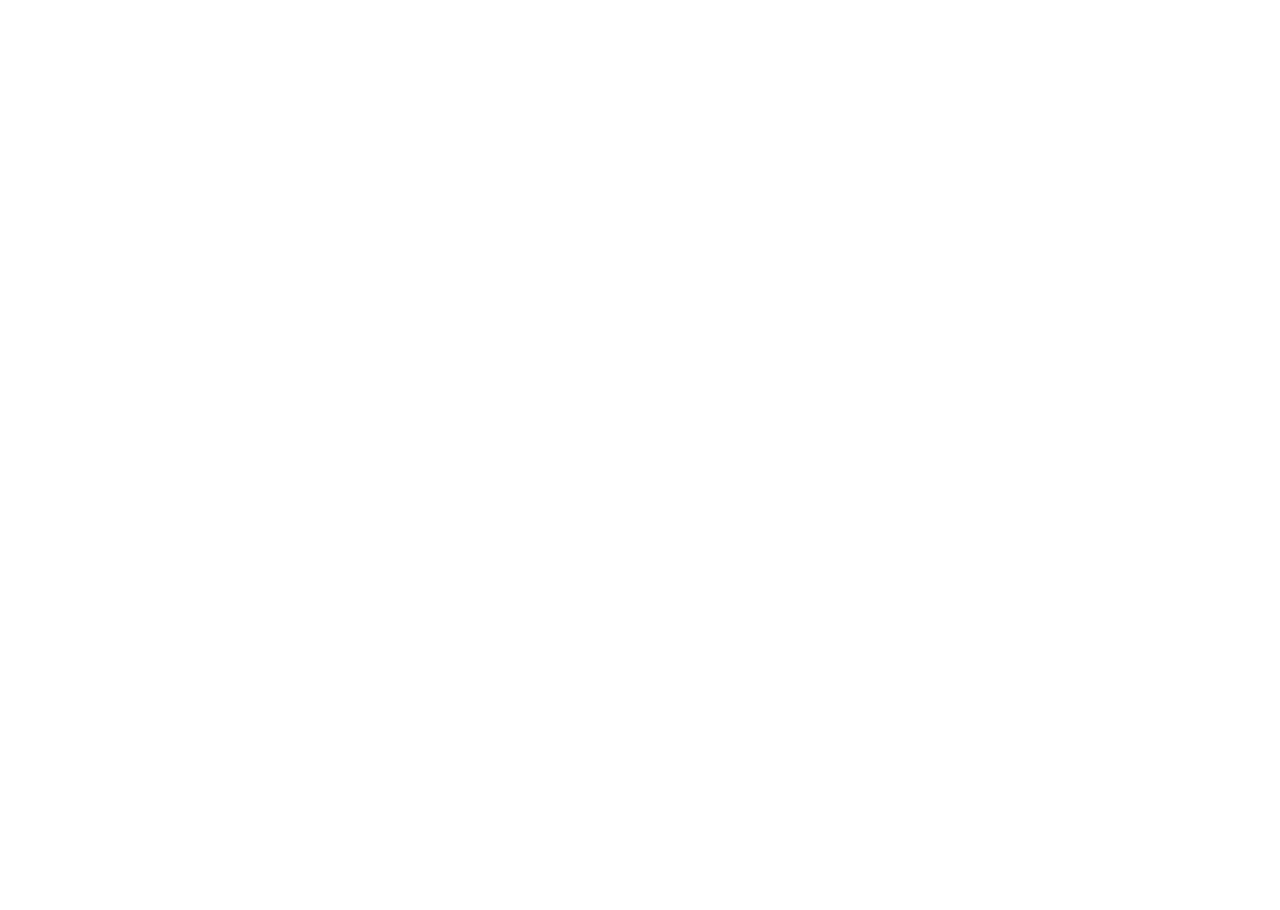
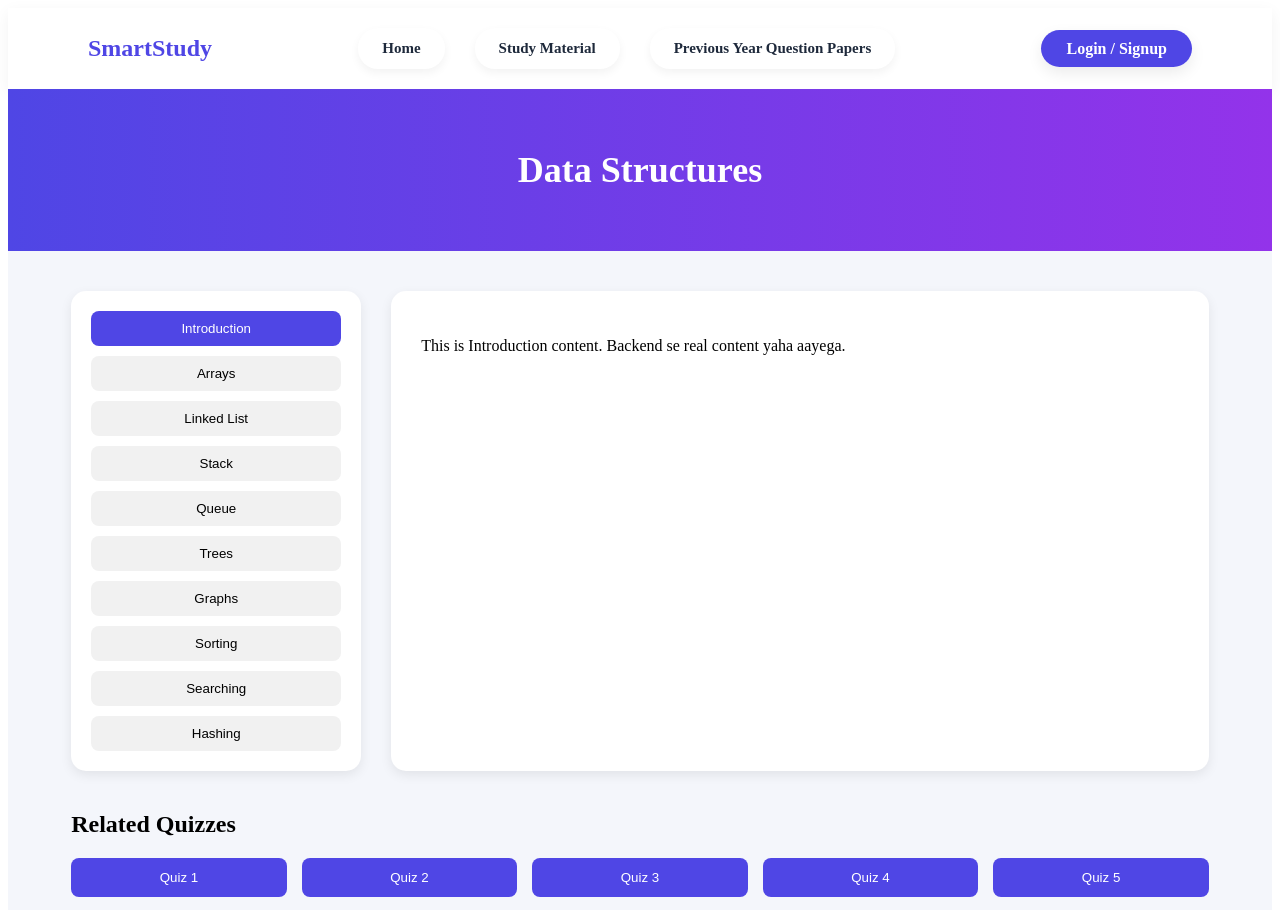
Before and after one commit to Anushas-hub/FinalProject, a React (Vite) app in the folder frontend/: page /study-material/1 in a window 1280 px wide. Before the commit this address had no page. Shown: the top 910 px of the page. Before the commit the page ends 800 px from the top, so only its background shows below. Built offline with nearby package versions, Linux system fonts and the light colour scheme.

Commit message:
improved some UI pages

```diff
--- a/frontend/src/App.jsx
+++ b/frontend/src/App.jsx
@@ -10,10 +10,12 @@ import StudentDashboard from "./pages/StudentDashboard";
 import HomeStudyMaterial from "./pages/HomeStudyMaterial";
 import AuthorDashboard from "./pages/AuthorDashboard";
 import PreviousYearQuestions from "./pages/PreviousYearQuestions";
+import TopicContent from "./pages/TopicContent";
 
 function App() {
   return (
     <Routes>
+      <Route path="/study-material/:id" element={<TopicContent />} />
       <Route path="/previous-year-questions" element={<PreviousYearQuestions />} />
       <Route path="/author-dashboard" element={<AuthorDashboard />} />
       <Route path="/" element={<Home />} />
--- a/frontend/src/pages/StudentDashboard.jsx
+++ b/frontend/src/pages/StudentDashboard.jsx
@@ -154,8 +154,9 @@ const styles = {
  hero: {
   background: "#4f46e5",
   color: "#ffffff",
-  padding: "18px 60px",   // 👈 pehle 50px tha, ab compact
+  padding: "18px 20px",
   display: "flex",
+  flexWrap: "wrap",
   justifyContent: "space-between",
   alignItems: "center",
 },
@@ -184,12 +185,14 @@ const styles = {
   /* MAIN */
  wrapper: {
   display: "flex",
-  marginTop: "25px",   // 👈 ye 1-2 line ka gap dega
-  padding: "0 40px",   // optional: thoda side breathing space
+  flexWrap: "wrap",
+  marginTop: "25px",
+  padding: "0 20px",
 },
 
  sidebar: {
   width: "260px",
+  minWidth: "220px",
   background: "#ffffff",
   padding: "30px 20px",
   boxShadow: "4px 0 15px rgba(0,0,0,0.05)",
@@ -286,7 +289,7 @@ const styles = {
 
   cardGrid: {
   display: "grid",
-    gridTemplateColumns: "repeat(2, 1fr)",
+  gridTemplateColumns: "repeat(auto-fit, minmax(250px, 1fr))",
   gap: "25px",
 },
 
--- /dev/null
+++ b/frontend/src/pages/TopicContent.css
@@ -0,0 +1,104 @@
+.topic-container {
+  min-height: 100vh;
+  background: #f4f6fb;
+  padding-bottom: 60px;
+}
+
+/* 🔵 Header */
+.topic-header {
+  background: linear-gradient(to right, #4f46e5, #9333ea);
+  padding: 60px 20px;
+  text-align: center;
+  color: white;
+}
+
+.topic-header h1 {
+  margin: 0;
+  font-size: 36px;
+}
+
+.module-preview span {
+  background: rgba(255, 255, 255, 0.2);
+  padding: 6px 12px;
+  margin: 5px;
+  border-radius: 15px;
+  font-size: 14px;
+}
+
+/* 🧭 Body */
+.topic-body {
+  display: flex;
+  width: 90%;
+  margin: 40px auto;
+  gap: 30px;
+}
+
+/* Sidebar */
+.module-sidebar {
+  width: 250px;
+  background: white;
+  padding: 20px;
+  border-radius: 15px;
+  box-shadow: 0 4px 12px rgba(0, 0, 0, 0.08);
+  display: flex;
+  flex-direction: column;
+  gap: 10px;
+}
+
+.module-sidebar button {
+  padding: 10px;
+  border: none;
+  border-radius: 8px;
+  cursor: pointer;
+  background: #f1f1f1;
+  transition: 0.3s;
+}
+
+.module-sidebar button:hover {
+  background: #4f46e5;
+  color: white;
+}
+
+.active-module {
+  background: #4f46e5 !important;
+  color: white;
+}
+
+/* Content */
+.module-content {
+  flex: 1;
+  background: white;
+  padding: 30px;
+  border-radius: 15px;
+  box-shadow: 0 4px 12px rgba(0, 0, 0, 0.08);
+}
+
+/* 🧠 Quiz */
+.quiz-section {
+  width: 90%;
+  margin: auto;
+}
+
+.quiz-section h2 {
+  margin-bottom: 20px;
+}
+
+.quiz-grid {
+  display: grid;
+  grid-template-columns: repeat(5, 1fr);
+  gap: 15px;
+}
+
+.quiz-btn {
+  padding: 12px;
+  border-radius: 8px;
+  border: none;
+  cursor: pointer;
+  background: #4f46e5;
+  color: white;
+  transition: 0.3s;
+}
+
+.quiz-btn:hover {
+  background: #4338ca;
+}
--- /dev/null
+++ b/frontend/src/pages/TopicContent.jsx
@@ -0,0 +1,110 @@
+import { useParams } from "react-router-dom";
+import { useState } from "react";
+import Navbar from "../components/Navbar";
+import "./TopicContent.css";
+
+function TopicContent() {
+  const { id } = useParams();
+
+  // 🔥 Dummy Data (Backend se replace hoga)
+  const topicData = {
+    title: "Data Structures",
+    modules: [
+      {
+        name: "Introduction",
+        content: "This is Introduction content. Backend se real content yaha aayega."
+      },
+      {
+        name: "Arrays",
+        content: "This is Arrays content."
+      },
+      {
+        name: "Linked List",
+        content: "This is Linked List content."
+      },
+      {
+        name: "Stack",
+        content: "This is Stack content."
+      },
+      {
+        name: "Queue",
+        content: "This is Queue content."
+      },
+      {
+        name: "Trees",
+        content: "This is Trees content."
+      },
+      {
+        name: "Graphs",
+        content: "This is Graphs content."
+      },
+      {
+        name: "Sorting",
+        content: "This is Sorting content."
+      },
+      {
+        name: "Searching",
+        content: "This is Searching content."
+      },
+      {
+        name: "Hashing",
+        content: "This is Hashing content."
+      }
+    ]
+  };
+
+  const [activeModule, setActiveModule] = useState(topicData.modules[0]);
+
+  return (
+    <>
+      <Navbar />
+
+      <div className="topic-container">
+
+        {/* 🔵 Centered Blue Header */}
+        <div className="topic-header">
+          <h1>{topicData.title}</h1>
+        </div>
+
+        {/* 🧭 Main Section */}
+        <div className="topic-body">
+
+          {/* 📚 Sidebar */}
+          <div className="module-sidebar">
+            {topicData.modules.map((module, index) => (
+              <button
+                key={index}
+                className={activeModule.name === module.name ? "active-module" : ""}
+                onClick={() => setActiveModule(module)}
+              >
+                {module.name}
+              </button>
+            ))}
+          </div>
+
+          {/* 📖 Content */}
+          <div className="module-content">
+            <p>{activeModule.content}</p>
+          </div>
+
+        </div>
+
+        {/* 🧠 Quiz Section */}
+        <div className="quiz-section">
+          <h2>Related Quizzes</h2>
+
+          <div className="quiz-grid">
+            {Array.from({ length: 10 }).map((_, index) => (
+              <button key={index} className="quiz-btn">
+                Quiz {index + 1}
+              </button>
+            ))}
+          </div>
+        </div>
+
+      </div>
+    </>
+  );
+}
+
+export default TopicContent;
```
Lines whose indentation alone changed are shown as unchanged.
